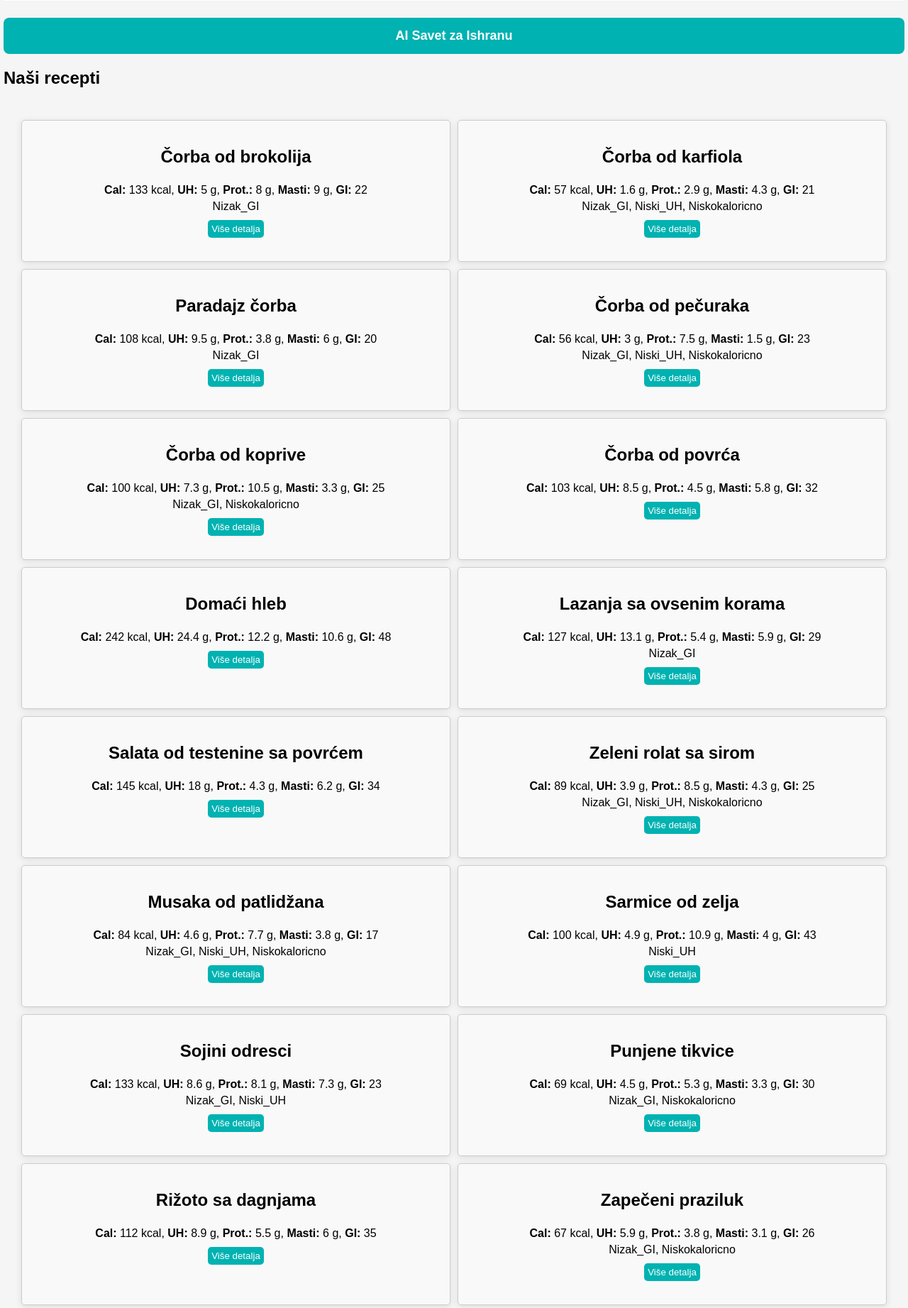
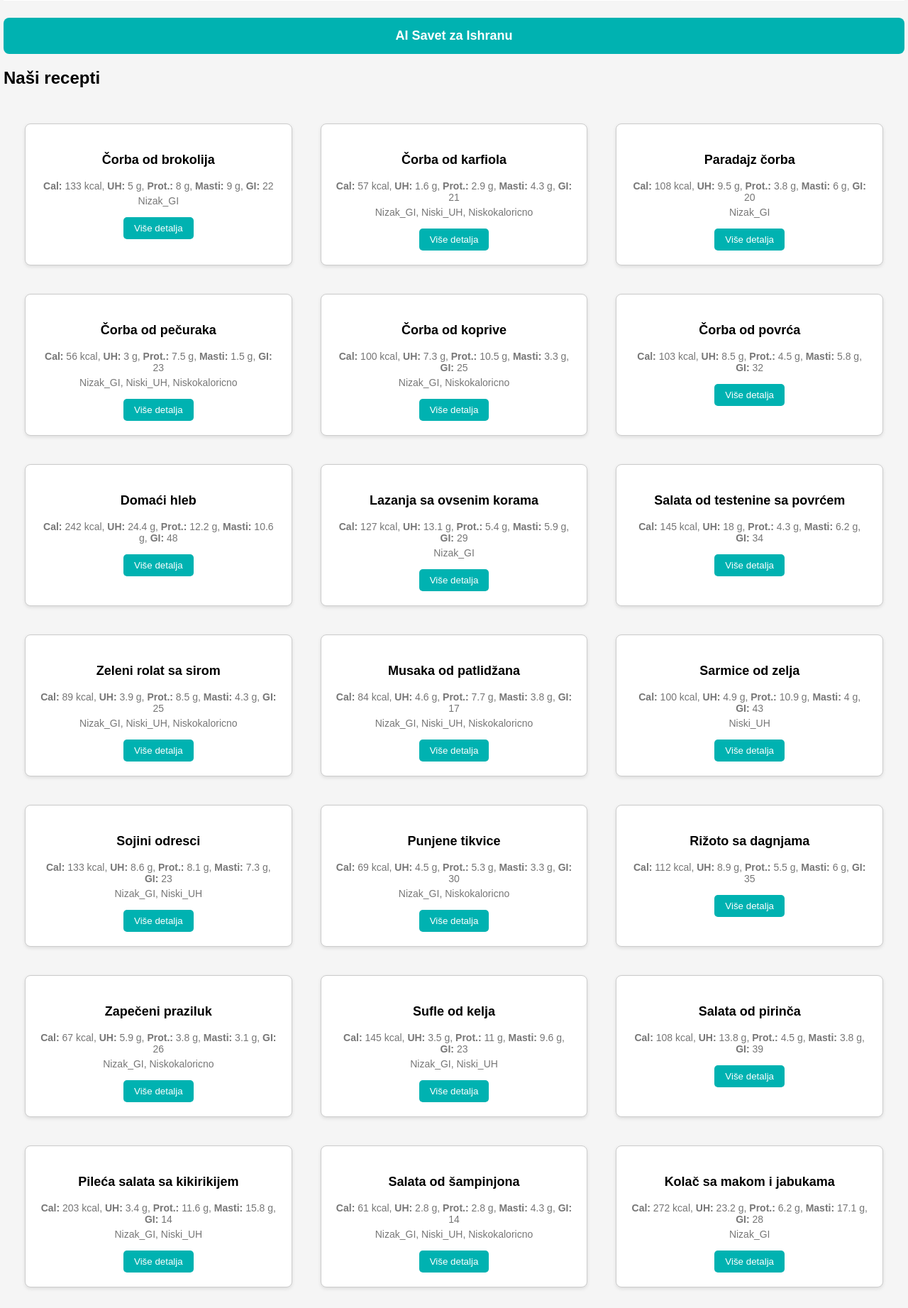
Before and after one commit to Gliko-app/Gliko, a PHP site: page /food/food.html in a window 1280 px wide. Shown: the part 639-2482 px from the top of the page at 71% size. After the commit the page ends 2458 px from the top, so only its background shows below. Run offline with PHP 8.4, Linux system fonts and the light colour scheme.

Commit message:
Update food_2.css

```diff
--- a/food/food_2.css
+++ b/food/food_2.css
@@ -4,68 +4,79 @@ body {
   padding: 5px;
 }
 
-/* Stil za kartice */
-.recipe-card {
-  width: 100%; /* Širina kartice na celu širinu ekrana */
-  margin: 5px;
-  padding: 3px;
-  border: 1px solid #ccc;
-  border-radius: 5px;
-  text-align: center;
-  background-color: #f9f9f9;
+/* Kontejner za kartice recepata */
+#recipeContainer {
   display: flex;
-  flex-direction: column; /* Kartica je u koloni */
-  height: 12rem; /* Visina kartice 11 redova */
+  flex-wrap: wrap;             /* Omogućava prelazak u sledeći red kada je potrebno */
+  gap: 20px;                   /* Razmak između kartica */
+  justify-content: space-between; /* Ravnomerno raspoređivanje kartica po širini */
+  width: 100%;                 /* Zauzima celu širinu ekrana */
+  box-sizing: border-box;      /* Osigurava da razmaci i margine ne prelaze širinu */
 }
 
-.recipe-header {
-  font-size: 0.5rem; /* Veći font za naziv recepta */
-  font-weight: bold;
+/* Stilizacija za kartice recepata */
+.recipe-card {
+  flex: 1 1 30%;               /* Svaka kartica zauzima oko 30% širine, a može se smanjiti */
+  background: #fff;
+  border-radius: 8px;
+  box-shadow: 0 2px 5px rgba(0, 0, 0, 0.1);
+  padding: 20px;
+  box-sizing: border-box;
+  display: flex;
+  flex-direction: column;
+  align-items: center;
+  text-align: center;
+  min-height: 150px;           /* Minimalna visina kartica */
+  max-height: 200px;           /* Maksimalna visina kartica */
+  overflow: hidden;            /* Osećaj da sadržaj ne izlazi iz kartice */
 }
 
-.recipe-nutrition {
-  font-size: 0.4rem; /* Manji font za nutritivne vrednosti */
-  margin-top: 10px;
-  font-weight: bold;
-}
-
-.recipe-body {
-  display: flex;
-  margin-top: 10px;
-  justify-content: space-between;
-}
-
-.recipe-image {
-  width: 50%; /* Leva kolona sa slikom */
-  padding-right: 10px;
-}
-
-.recipe-tags {
-  width: 50%; /* Desna kolona sa tagovima */
-  text-align: left;
-  font-size: 0.4rem; /* Veći font tagova */
-  font-weight: normal; /* Regularan font za tagove */
-}
-
-.recipe-body img {
+/* Slika unutar kartice */
+.recipe-card img {
   width: 100%;
   height: auto;
   border-radius: 8px;
 }
 
-.details-btn {
-  background-color: #00B2B1;
+/* Naslov i tekst unutar kartice */
+.recipe-card h3 {
+  font-size: 18px;
+  margin-top: 10px;
+}
+
+.recipe-card p {
+  font-size: 14px;
+  color: #777;
+}
+
+/* Dugme unutar kartice */
+.recipe-card button {
+  background-color: #00b2b1;
   color: white;
-  padding: 5px;
+  padding: 8px 15px;
   border: none;
   border-radius: 5px;
   cursor: pointer;
-  margin-top: 5px;
+  margin-top: 10px;
 }
 
-.details-btn:hover {
+.recipe-card button:hover {
   background-color: #009a97;
 }
+
+/* Responzivno ponašanje kartica na manjim ekranima */
+@media (max-width: 768px) {
+  .recipe-card {
+    flex: 1 1 48%;  /* Na manjim ekranima kartice zauzimaju 48% širine */
+  }
+}
+
+@media (max-width: 480px) {
+  .recipe-card {
+    flex: 1 1 100%; /* Na mobilnim uređajima kartice zauzimaju 100% širine */
+  }
+}
+
 
 /* Stil za modal */
 .modal {
@@ -85,10 +96,10 @@ body {
   background-color: white;
   border-radius: 8px;
   padding: 20px;
-  width:90%;
+  width: 90%;
   max-width: 600px;
   overflow-y: auto;
-  max-height: 80vh; /* Ograničavamo maksimalnu visinu modala */
+  max-height: 70vh; /* Ograničavamo maksimalnu visinu modala */
   display: flex;
   flex-direction: column;
 }
@@ -101,7 +112,8 @@ body {
   top: 0;
   background-color: #fff; /* Pozadina za zaglavlje */
   z-index: 100; /* Prvenstvo u prikazu */
-  padding: 5px 0;
+  border-bottom: 2px solid #ccc; /* Dodavanje linije ispod */
+  padding: 10px 0;
 }
 
 .close {
@@ -113,7 +125,7 @@ body {
 }
 
 .modal-body {
-  padding-top: 5px;
+  padding-top: 10px;
   overflow-y: auto; /* Omogućava skrolovanje tela modala */
 }
 
```
